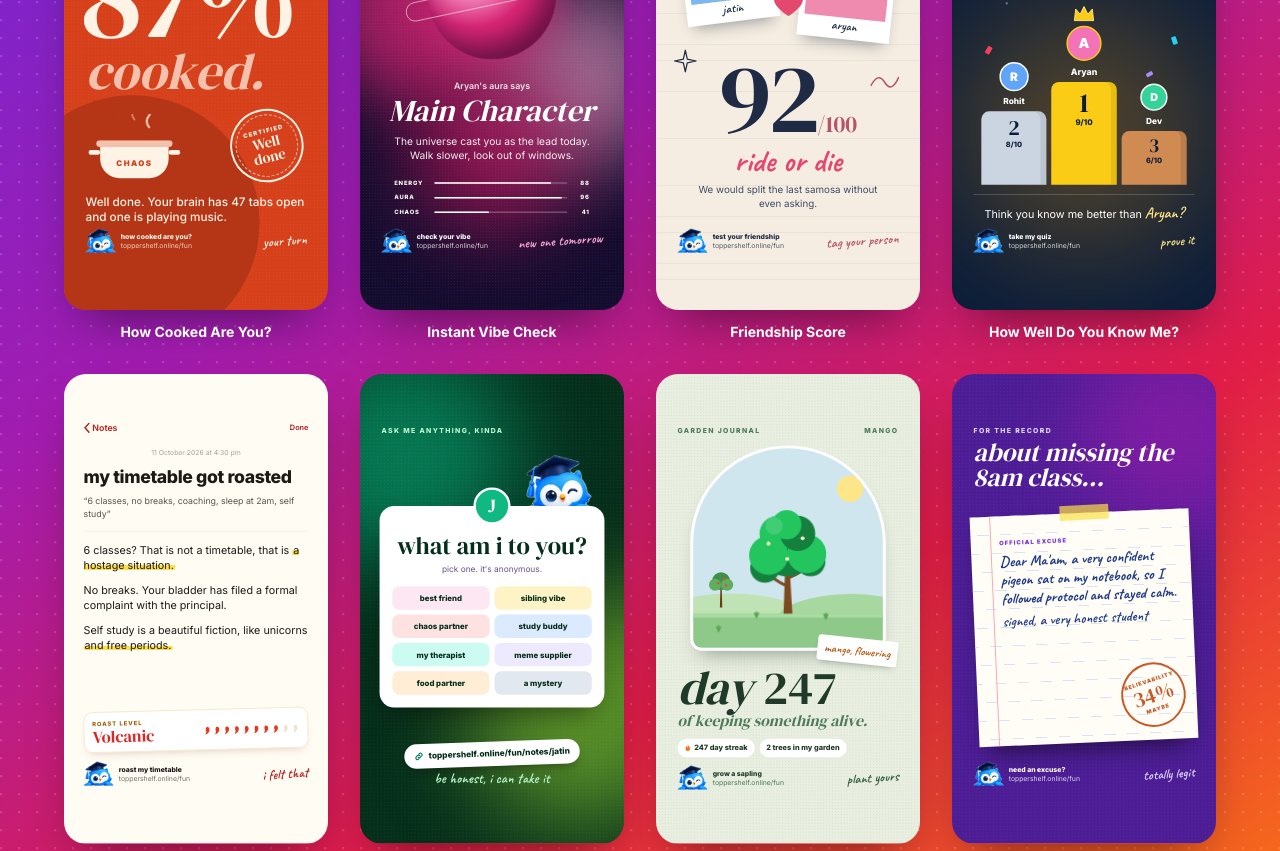
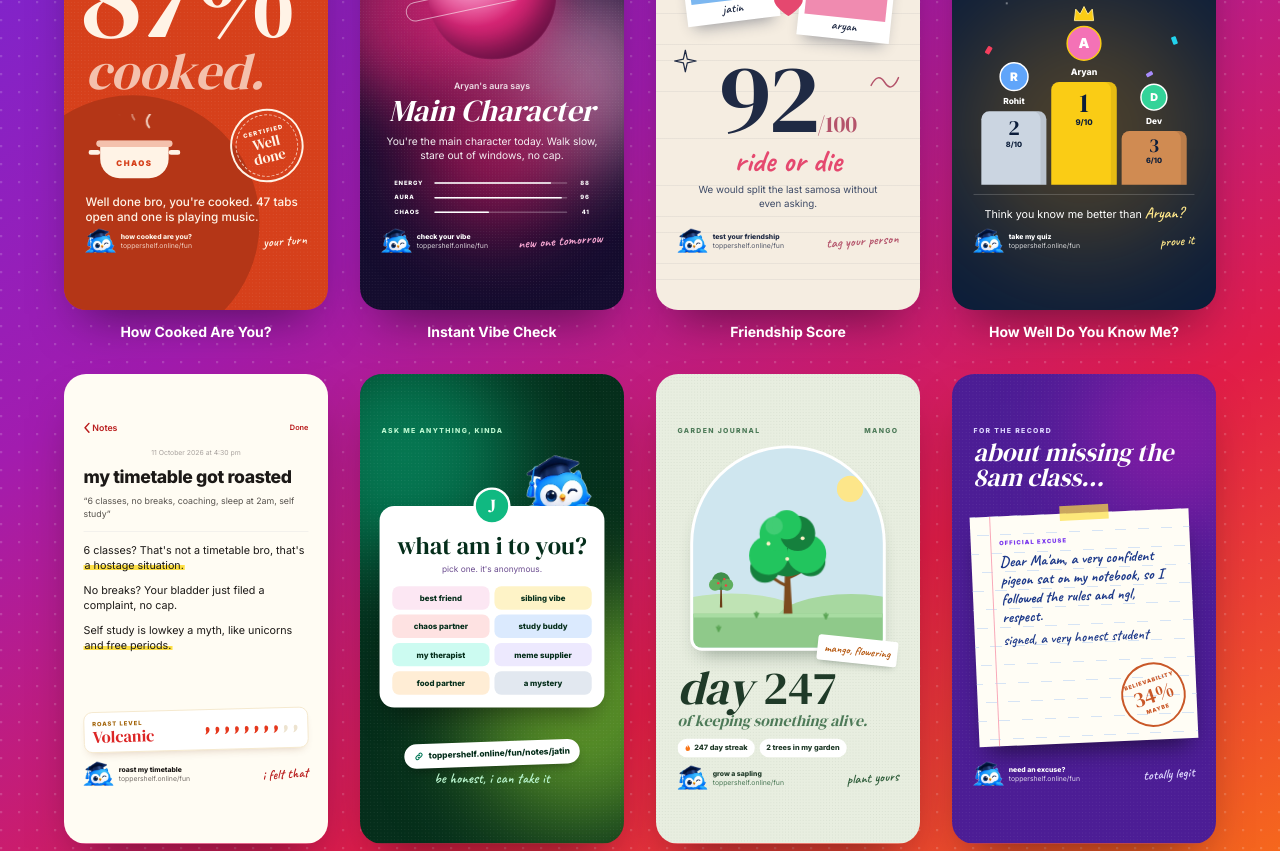
Before and after one commit to ExoticInsaan/RT10, a Next.js app: page /fun/cards in a window 1280 px wide. Shown: the part 360-1211 px from the top of the page. Built offline with nearby package versions, Linux system fonts and the light colour scheme; no server answers.

Commit message:
Gen Z wording for How Cooked, Excuse Generator, Roast and Vibe Check
Simpler, casual lines with everyday slang in the results, loading messages and sample cards.

Co-Authored-By: Claude Sonnet 5.5 <noreply@anthropic.com>
Claude-Session: https://claude.ai/code/session_01Ld1jX2AZSBVfK4yCoyLEPp

```diff
--- a/components/fun/cards/CardCooked.tsx
+++ b/components/fun/cards/CardCooked.tsx
@@ -11,7 +11,7 @@ export const cookedSample: CookedCardData = {
   score: 87,
   tier: "WELL DONE",
   bg: "#d6401b",
-  verdict: "Well done. Your brain has 47 tabs open and one is playing music.",
+  verdict: "Well done bro, you're cooked. 47 tabs open and one is playing music.",
 };
 
 /** 9:16 story card (drawn at 540x960, exported at 1080x1920). The colours follow the result. */
--- a/components/fun/cards/CardExcuse.tsx
+++ b/components/fun/cards/CardExcuse.tsx
@@ -8,7 +8,7 @@ export type ExcuseCardData = { situation: string; text: string; believe: number
 
 export const excuseSample: ExcuseCardData = {
   situation: "missing the 8am class",
-  text: "A very confident pigeon sat on my notebook, so I followed protocol and stayed calm.",
+  text: "A very confident pigeon sat on my notebook, so I followed the rules and ngl, respect.",
   believe: 34,
 };
 
--- a/components/fun/cards/CardRoast.tsx
+++ b/components/fun/cards/CardRoast.tsx
@@ -9,9 +9,9 @@ export type RoastCardData = { day: string; lines: string[]; level: string; score
 export const roastSample: RoastCardData = {
   day: "6 classes, no breaks, coaching, sleep at 2am, self study",
   lines: [
-    "6 classes? That is not a timetable, that is a hostage situation.",
-    "No breaks. Your bladder has filed a formal complaint with the principal.",
-    "Self study is a beautiful fiction, like unicorns and free periods.",
+    "6 classes? That's not a timetable bro, that's a hostage situation.",
+    "No breaks? Your bladder just filed a complaint, no cap.",
+    "Self study is lowkey a myth, like unicorns and free periods.",
   ],
   level: "VOLCANIC",
   score: 8,
--- a/components/fun/cards/CardVibe.tsx
+++ b/components/fun/cards/CardVibe.tsx
@@ -18,7 +18,7 @@ export type VibeCardData = {
 export const vibeSample: VibeCardData = {
   name: "Aryan",
   vibe: "Main Character",
-  line: "The universe cast you as the lead today. Walk slower, look out of windows.",
+  line: "You're the main character today. Walk slow, stare out of windows, no cap.",
   a: "#f9a8d4",
   b: "#db2777",
   bg: "#be185d",
--- a/components/fun/games/ExcuseGenerator.tsx
+++ b/components/fun/games/ExcuseGenerator.tsx
@@ -7,9 +7,9 @@ import { GameShell, hash, useTimers } from "@/components/fun/kit";
 import { resultLink } from "@/lib/fun/results";
 
 const LISTS = [
-  ["My neighbour’s goat", "A rogue auto-rickshaw", "Nani’s WhatsApp group", "The Wi-Fi router", "A very confident pigeon", "My little cousin", "Mercury in retrograde", "The building lift", "My phone’s autocorrect", "A suspicious monsoon cloud"],
-  ["ate my charger", "kidnapped my alarm", "sent a 40-min voice note", "locked the bathroom door", "started a staring contest", "hid my left shoe", "updated itself overnight", "declared a holiday", "sat on my notebook", "got stuck between floors"],
-  ["so I had to negotiate", "and I’m still recovering", "so time stopped working", "and police were almost called", "so I went via Bhopal", "and honestly, respect", "so I followed protocol", "my horoscope warned me", "so I waited for justice", "and nobody believes me"],
+  ["My neighbour’s goat", "A random auto driver", "Nani’s WhatsApp group", "The wifi router", "A very confident pigeon", "My little cousin", "Mercury in retrograde", "The building lift", "My phone’s autocorrect", "A sus monsoon cloud"],
+  ["ate my charger", "kidnapped my alarm", "sent a 40 min voice note", "locked the bathroom door", "started a staring contest", "hid my left shoe", "updated itself overnight", "declared a holiday", "sat on my notebook", "got stuck between floors"],
+  ["so I had to negotiate", "and I'm still not okay", "so time just stopped", "and they almost called the police", "so I took the long way via Bhopal", "and ngl, respect", "so I followed the rules", "my horoscope literally warned me", "so I waited for justice", "and nobody believes me fr"],
 ];
 const LABELS = ["WHO", "DID WHAT", "AND THEN"];
 const DURS = [1.6, 1.9, 2.2];
@@ -146,7 +146,7 @@ export default function ExcuseGenerator() {
         </div>
       ) : (
         <div className="rounded-[20px] border-2 border-dashed border-[#d6ccff] p-4 text-center text-[15px] leading-[1.4] text-[#5b4f86]">
-          {spinning ? "Consulting the excuse machine…" : "Describe the situation, then pull the lever."}
+          {spinning ? "Cooking up an excuse…" : "Tell me what happened, then pull the lever."}
         </div>
       )}
     </div>
@@ -179,7 +179,7 @@ export default function ExcuseGenerator() {
       icon="/fun-zone/excuse-generator.webp"
       iconBg="#cfcbfc"
       title="Excuse Generator"
-      subtitle="Silly excuses for oddly specific situations."
+      subtitle="Funny excuses for super specific situations, lowkey believable."
       status="LIVE"
       panelClass="bg-[#f3f0ff] px-5 text-[#1d1340] sm:px-6 lg:grid-cols-[minmax(0,1.05fr)_minmax(0,1fr)] lg:content-center lg:gap-x-10 lg:gap-y-4"
       rootClass="bg-[#f3f0ff]"
--- a/components/fun/games/HowCooked.tsx
+++ b/components/fun/games/HowCooked.tsx
@@ -9,11 +9,11 @@ import { resultLink } from "@/lib/fun/results";
 type Phase = "input" | "loading" | "result";
 
 const TIERS = [
-  { max: 20, tier: "RAW", bg: "#2f9e6e", v: ["Raw. Suspiciously well-rested. Teach us your ways.", "Barely warm. Do you even have deadlines?", "Uncooked and thriving. The pot is confused."] },
-  { max: 40, tier: "TOASTED", bg: "#d69a0f", v: ["Lightly toasted. Still has hope and a working sleep schedule.", "Golden brown. One more assignment and you turn crispy.", "Warm, not hot. You have opened the syllabus at least once."] },
-  { max: 60, tier: "MEDIUM", bg: "#e8701f", v: ["Medium. Running purely on chai and vibes.", "Half cooked. Your to-do list has a to-do list.", "Simmering. You said \"just 5 more minutes\" four hours ago."] },
-  { max: 80, tier: "WELL DONE", bg: "#d6401b", v: ["Well done. Your brain has 47 tabs open and one is playing music.", "Crispy edges. You replied \"ok\" to a message from last week.", "Sizzling. Your alarm has started setting its own alarms."] },
-  { max: 100, tier: "CHARCOAL", bg: "#8a1c1c", v: ["Fully cooked. Charcoal. Absolute legend energy.", "Burnt to a crisp. The smoke alarm knows your name.", "Beyond cooked. Scientists want to study you."] },
+  { max: 20, tier: "RAW", bg: "#2f9e6e", v: ["Raw. You're actually well-rested?? Teach us your ways bro.", "Barely warm. Do you even have deadlines? Lucky you fr.", "Not cooked at all. Main character with free time, no cap."] },
+  { max: 40, tier: "TOASTED", bg: "#d69a0f", v: ["Lightly toasted. Still got hope and a sleep schedule, no cap.", "Golden brown. One more assignment and you're crispy.", "Just warm. You opened the syllabus once, that counts."] },
+  { max: 60, tier: "MEDIUM", bg: "#e8701f", v: ["Medium cooked. Running on chai and vibes only.", "Half cooked. Your to-do list needs its own to-do list.", "Simmering. You said \"5 more mins\" like 4 hours ago."] },
+  { max: 80, tier: "WELL DONE", bg: "#d6401b", v: ["Well done bro, you're cooked. 47 tabs open and one is playing music.", "Crispy edges. You left your bestie on read for a week.", "Sizzling. Even your alarm gave up on you."] },
+  { max: 100, tier: "CHARCOAL", bg: "#8a1c1c", v: ["Fully cooked fr. Charcoal. Absolute legend tho.", "Burnt to a crisp. Even the smoke alarm knows your name.", "Beyond cooked. It's over, but make it iconic."] },
 ];
 
 /** Same name, same result: the score comes from a hash of the name. */
@@ -24,7 +24,7 @@ export function cookedResult(name: string) {
   return { score, tier: t.tier, bg: t.bg, verdict: t.v[(h >>> 8) % t.v.length] };
 }
 
-const MSGS = ["Heating the pot…", "Counting open tabs…", "Checking sleep debt…", "Almost cooked…"];
+const MSGS = ["Heating the pot…", "Counting your open tabs…", "Checking your sleep debt…", "Lowkey almost cooked…"];
 const SPARK_COLORS = ["#ffb52e", "#ff5b1f", "#2f9e6e", "#7b5cff", "#fff"];
 const BUBBLES = [
   { x: 130, y: 136, r: 5, d: 0 }, { x: 160, y: 140, r: 3.5, d: 0.4 }, { x: 192, y: 134, r: 6, d: 0.8 }, { x: 222, y: 139, r: 4, d: 0.2 },
--- a/components/fun/games/RoastTimetable.tsx
+++ b/components/fun/games/RoastTimetable.tsx
@@ -9,12 +9,12 @@ import { resultLink } from "@/lib/fun/results";
 type Phase = "input" | "roasting" | "result";
 
 const GENERIC = [
-  "This timetable was clearly designed by someone who hates you, and that someone is you.",
-  "Even Google Calendar looked at this and quietly logged out.",
-  "Your free time is a myth passed down through generations.",
-  "The only thing this schedule is consistent at is chaos.",
-  "Somewhere a sleep scientist just felt a cold shiver.",
-  "This is not time management, this is time hostage negotiations.",
+  "This timetable was made by someone who hates you, and that someone is you.",
+  "Even Google Calendar looked at this and logged out.",
+  "Free time? Never heard of her.",
+  "The only thing consistent here is the chaos.",
+  "A sleep doctor somewhere just got chills.",
+  "This isn't time management, it's pure chaos with extra steps.",
 ];
 const LEVELS = ["MILD", "MILD", "MILD", "WARM", "WARM", "SPICY", "SPICY", "HOT", "EXTRA HOT", "VOLCANIC", "VOLCANIC"];
 const TIMES = ["7:00", "9:30", "1:00", "6:00", "11:45"];
@@ -32,21 +32,21 @@ export function roastFor(day: string) {
   if (m1) {
     const n = +m1[1];
     hits += n >= 5 ? 3 : 1;
-    out.push(n >= 5 ? `${n} classes? That is not a timetable, that is a hostage situation.` : `${n} classes and you are already tired? The bench is more tired of you.`);
+    out.push(n >= 5 ? `${n} classes? That's not a timetable bro, that's a hostage situation.` : `${n} classes and you're already tired? Even the bench is tired of you.`);
   }
-  if (/no\s*break/.test(d)) { hits += 2; out.push("No breaks. Your bladder has filed a formal complaint with the principal."); }
+  if (/no\s*break/.test(d)) { hits += 2; out.push("No breaks? Your bladder just filed a complaint, no cap."); }
   const m2 = d.match(/(sleep|bed|sleeping)\D{0,10}(\d{1,2})\s*(am)/);
   if (m2) {
     const hr = +m2[2];
     hits += hr <= 5 ? 3 : 1;
-    out.push(`Sleeping at ${hr}am is not a schedule, it is a lifestyle sponsored by your Wi-Fi.`);
+    out.push(`Sleeping at ${hr}am isn't a schedule, it's a lifestyle sponsored by your wifi.`);
   }
-  if (/gym|workout/.test(d)) { hits += 1; out.push('You wrote "gym" in the timetable. The gym has never heard of you.'); }
-  if (/netflix|reels|insta|youtube|scroll|phone/.test(d)) { hits += 2; out.push('That "quick scroll" has been running for three business days.'); }
-  if (/coaching|tuition/.test(d)) { hits += 2; out.push("School, then coaching, then tuition. Even your shadow is asking for a holiday."); }
-  if (/\b(6|7|8)\s*am\b/.test(d) && !m2) { hits += 1; out.push("An early morning class. Your alarm now has trust issues."); }
-  if (/self.?study|revision|study/.test(d)) { hits += 1; out.push('"Self study" is a beautiful fiction, like unicorns and free periods.'); }
-  if (/chai|coffee|tea|maggi/.test(d)) { hits += 1; out.push("Caffeine and Maggi are now officially subjects. Respect."); }
+  if (/gym|workout/.test(d)) { hits += 1; out.push('You wrote "gym" in the timetable. The gym has no idea who you are.'); }
+  if (/netflix|reels|insta|youtube|scroll|phone/.test(d)) { hits += 2; out.push('That "quick scroll" has been going for 3 days straight.'); }
+  if (/coaching|tuition/.test(d)) { hits += 2; out.push("School, then coaching, then tuition. Even your shadow wants a break."); }
+  if (/\b(6|7|8)\s*am\b/.test(d) && !m2) { hits += 1; out.push("Early morning class? Your alarm has trust issues now."); }
+  if (/self.?study|revision|study/.test(d)) { hits += 1; out.push('"Self study" is lowkey a myth, like unicorns and free periods.'); }
+  if (/chai|coffee|tea|maggi/.test(d)) { hits += 1; out.push("Chai and Maggi are officially subjects now. Respect."); }
   const finisher = GENERIC[h % GENERIC.length];
   const lines = out.slice(0, 2);
   if (lines.length < 2) lines.push(GENERIC[(h >>> 5) % GENERIC.length] === finisher ? GENERIC[(h + 1) % GENERIC.length] : GENERIC[(h >>> 5) % GENERIC.length]);
@@ -163,7 +163,7 @@ export default function RoastTimetable() {
   );
 
   const heat = roasting && (
-    <div className="text-center font-display text-[26px] font-normal text-[#c73a1d] lg:col-start-2 lg:row-start-3">Turning up the heat…</div>
+    <div className="text-center font-display text-[26px] font-normal text-[#c73a1d] lg:col-start-2 lg:row-start-3">Getting the roast ready…</div>
   );
 
   const result = isResult && (
--- a/components/fun/games/VibeCheck.tsx
+++ b/components/fun/games/VibeCheck.tsx
@@ -9,16 +9,16 @@ import { resultLink } from "@/lib/fun/results";
 type Phase = "input" | "loading" | "result";
 
 const VIBES = [
-  { n: "Main Character", a: "#f9a8d4", b: "#db2777", bg: "#be185d", l: "The universe cast you as the lead today. Walk slower, look out of windows." },
-  { n: "Chaotic Good", a: "#fdba74", b: "#ea580c", bg: "#c2410c", l: "You will cause problems, but helpful ones. Chaos with a good heart." },
-  { n: "Sleepy Genius", a: "#c4b5fd", b: "#7c3aed", bg: "#6d28d9", l: "Brain at 200%, eyelids at 12%. Your best idea arrives at 2am." },
+  { n: "Main Character", a: "#f9a8d4", b: "#db2777", bg: "#be185d", l: "You're the main character today. Walk slow, stare out of windows, no cap." },
+  { n: "Chaotic Good", a: "#fdba74", b: "#ea580c", bg: "#c2410c", l: "You'll cause problems, but the helpful kind. Chaos with a good heart." },
+  { n: "Sleepy Genius", a: "#c4b5fd", b: "#7c3aed", bg: "#6d28d9", l: "Brain at 200%, eyes at 12%. Your best idea hits at 2am." },
   { n: "Unbothered Royalty", a: "#fde68a", b: "#d97706", bg: "#b45309", l: "Nothing can shake you today. Not even a surprise test." },
-  { n: "Golden Retriever", a: "#fef08a", b: "#eab308", bg: "#a16207", l: "Pure sunshine. You will hype up at least three people today." },
+  { n: "Golden Retriever", a: "#fef08a", b: "#eab308", bg: "#a16207", l: "Pure sunshine energy. You'll hype up at least 3 people today." },
   { n: "Lo-fi Focus", a: "#99f6e4", b: "#0d9488", bg: "#0f766e", l: "Headphones on, world off. Today you actually finish the thing." },
-  { n: "Chai Philosopher", a: "#fed7aa", b: "#b45309", bg: "#92400e", l: "Deep thoughts, one cup at a time. Avoid debates before noon." },
-  { n: "Plot Twist Pending", a: "#a5f3fc", b: "#0284c7", bg: "#0369a1", l: "Something unexpected is loading. Keep your phone charged." },
-  { n: "Soft Launch", a: "#fbcfe8", b: "#c026d3", bg: "#a21caf", l: "Quietly levelling up. Nobody knows yet, and that is the point." },
-  { n: "Villain Arc (Productive)", a: "#fca5a5", b: "#dc2626", bg: "#b91c1c", l: "Revenge served as a perfect assignment. Petty, but efficient." },
+  { n: "Chai Philosopher", a: "#fed7aa", b: "#b45309", bg: "#92400e", l: "Deep thoughts, one cup at a time. Skip the debates before noon." },
+  { n: "Plot Twist Pending", a: "#a5f3fc", b: "#0284c7", bg: "#0369a1", l: "Something wild is loading. Keep your phone charged." },
+  { n: "Soft Launch", a: "#fbcfe8", b: "#c026d3", bg: "#a21caf", l: "Quietly levelling up. Nobody knows yet and that's the point." },
+  { n: "Villain Arc (Productive)", a: "#fca5a5", b: "#dc2626", bg: "#b91c1c", l: "Revenge, but make it a perfect assignment. Petty but it works." },
 ];
 const STARS = Array.from({ length: 16 }, (_, i) => ({
   x: (((i * 73) % 330) + 8) / 350 * 100,
@@ -108,7 +108,7 @@ export default function VibeCheck() {
           }}
         />
         <div className="absolute inset-x-0 bottom-4 text-center font-display text-[22px] text-white">
-          {phase === "loading" ? "Reading your aura…" : "Your aura is waiting"}
+          {phase === "loading" ? "Reading your aura, hold up…" : "Your aura is waiting fr"}
         </div>
       </div>
     ) : (
```
